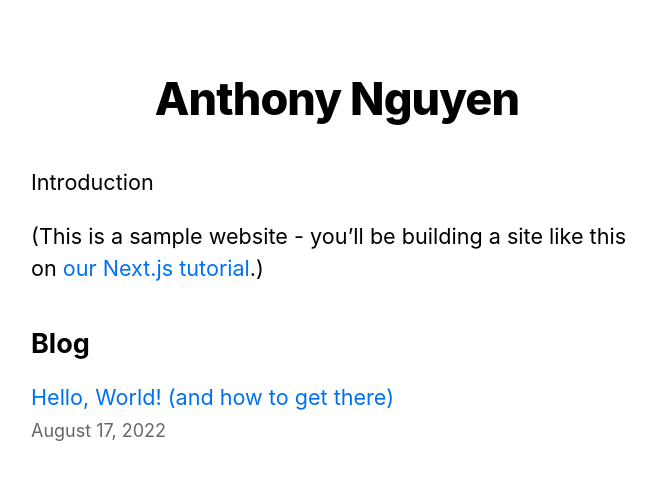
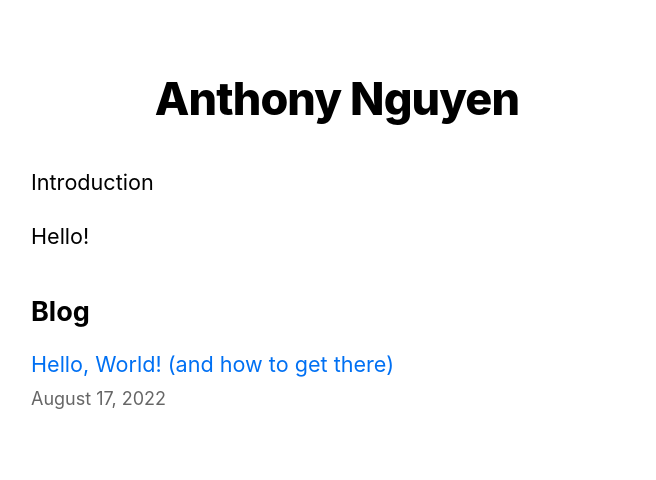
Before and after one commit to tonanth/personal-site, a Next.js app: page / in a window 1280 px wide. Shown: the top 480 px of the page, without its empty margins (303-959 px from the left). Built offline with nearby package versions, Linux system fonts and the light colour scheme.

Commit message:
Remove some boilerplate text

```diff
--- a/pages/index.js
+++ b/pages/index.js
@@ -25,8 +25,7 @@
       <section className={utilStyles.headingMd}>
         <p>Introduction</p>
         <p>
-          (This is a sample website - you’ll be building a site like this on{' '}
-          <a href="https://nextjs.org/learn">our Next.js tutorial</a>.)
+          Hello!
         </p>
       </section>
       <section className={`${utilStyles.headingMd} ${utilStyles.padding1px}`}>
```
